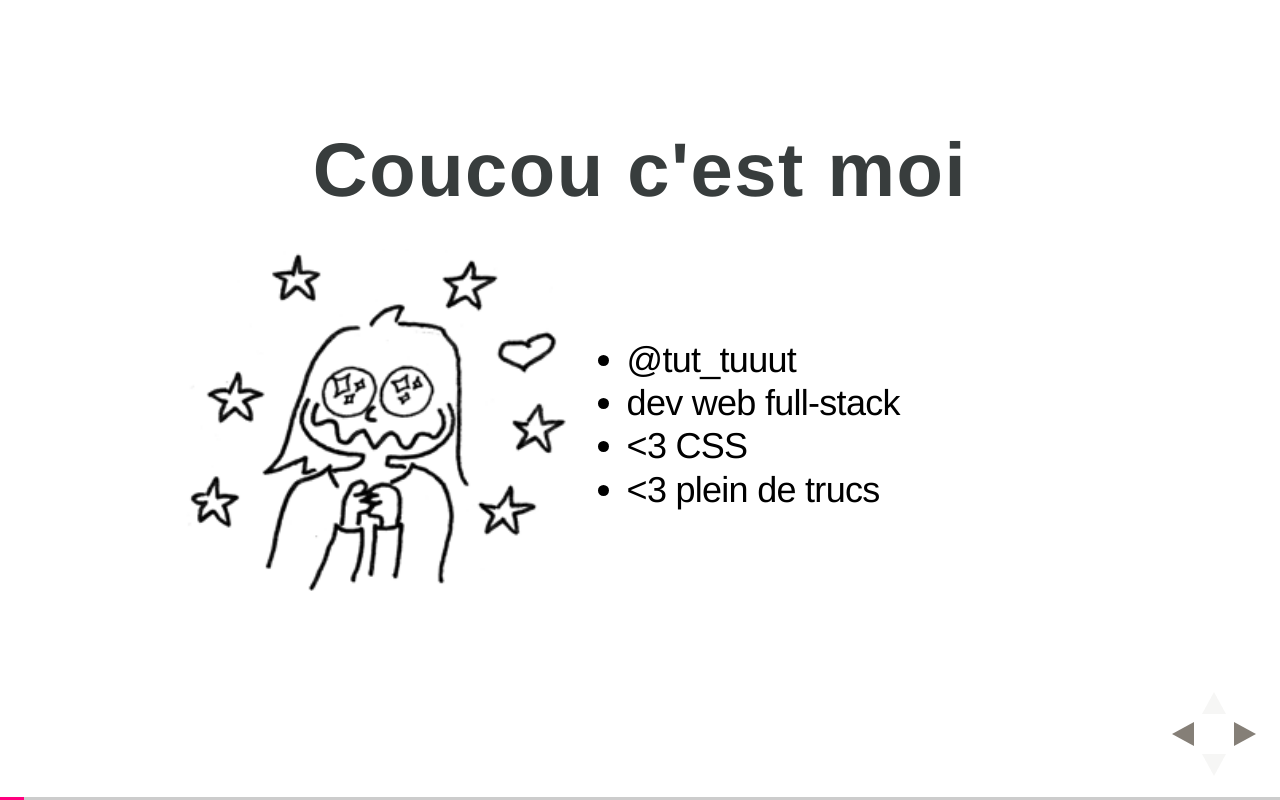
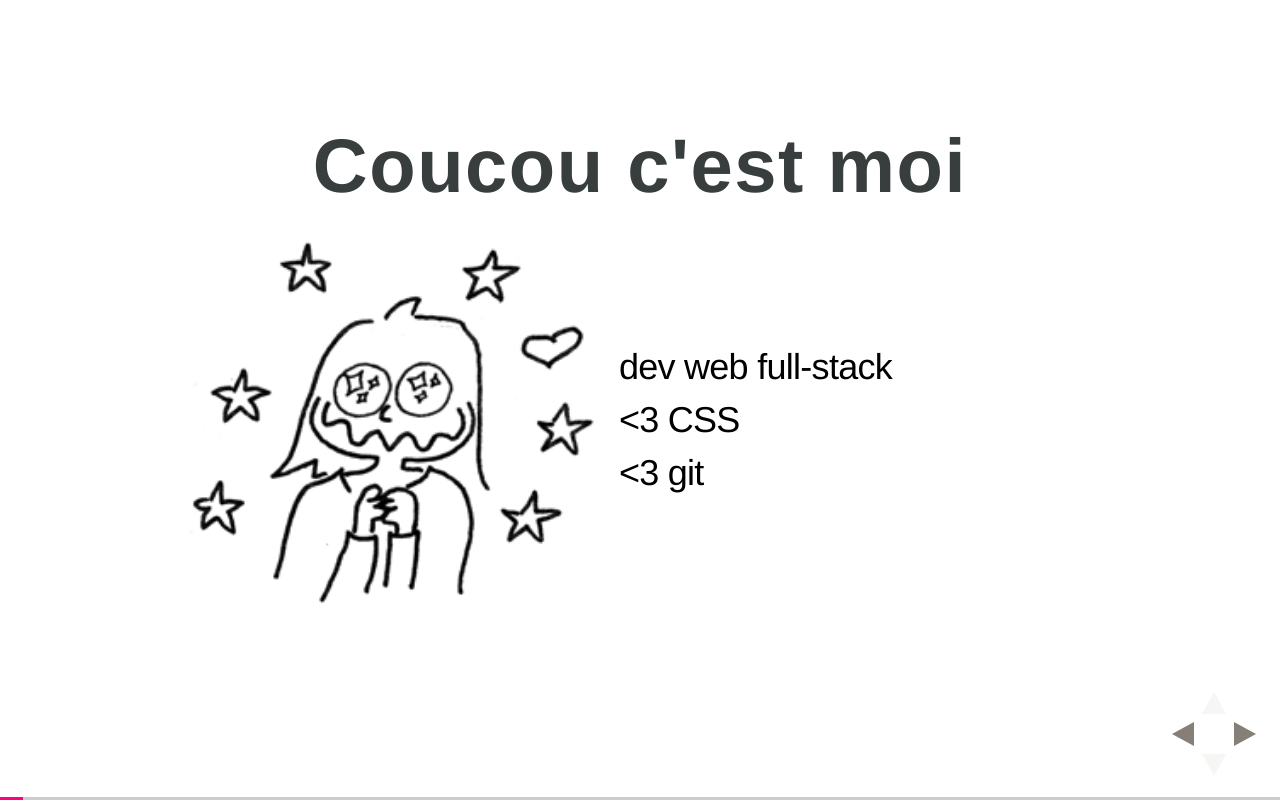
Before and after one commit to tut-tuuut/100-pourcents-de-revue-de-code, a website: page index.html in a window 1280 px wide. Both pictures are taken after a click on the element 1251 px from the left and 734 px from the top of the page. Drawn offline with Linux system fonts and the light colour scheme.

Commit message:
Add LAST PRECIZIONS HAHHHH

```diff
--- a/index.html
+++ b/index.html
@@ -65,12 +65,9 @@
     width: 100%;
 "></td>
 							<td style="vertical-align:middle;">
-								<ul>
-									<li>@tut_tuuut</li>
-									<li>dev web full-stack</li>
-									<li>&lt;3 CSS</li>
-									<li>&lt;3 plein de trucs</li>
-								</ul>
+								<p>dev web full-stack
+								<p>&lt;3 CSS
+								<p>&lt;3 git
 							</td>
 						</tr>
 					</tbody></table>
@@ -145,9 +142,11 @@ git push</code></pre>
 				<section><img src="img/screen/exemple-2.png" alt=""></section>
 				<section><img src="img/screen/exemple-3.png" alt=""></section>
 				<section><img src="img/screen/exemple-4.png" alt=""></section>
+				<section><img src="img/screen/outdated-diff-1.png" alt=""></section>
+				<section><img src="img/screen/outdated-diff-2.png" alt=""></section>
 				<section>
 					<h2>Un an plus tard…</h2>
-					<img src="img/screen/pr-list.png">
+					<img width="768" src="img/screen/pr-list.png">
 				</section>
 				<section>
 					<h2>Comment arriver à</h2>
```
Also changed, not shown: img/environnement-fluffy.png, img/screen/outdated-diff-1.png (added), img/screen/outdated-diff-2.png (added), img/screen/pr-list.png.
